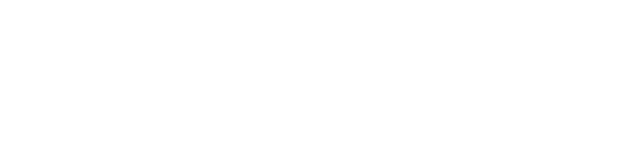
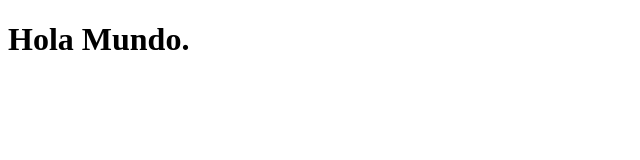
Before and after one commit to bautistamiguel966/MasterClassGit, a plain HTML site: page about.html in a window 1280 px wide. Shown: the whole page, without its empty margins (0-640 px from the left). Drawn offline with Linux system fonts and the light colour scheme.

Commit message:
Agregue titulo

```diff
--- a/about.html
+++ b/about.html
@@ -7,6 +7,6 @@
     <title>Document</title>
 </head>
 <body>
-
+    <h1>Hola Mundo.</h1>
 </body>
 </html>
```
